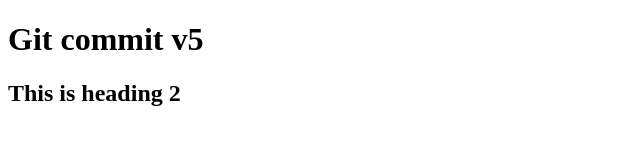
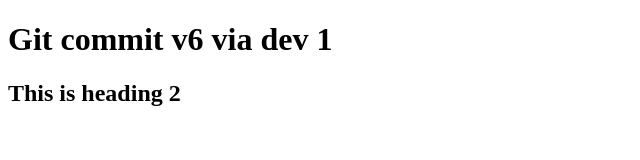
Before and after one commit to TiwterTJ/test-git, a plain HTML site: page index.html in a window 1280 px wide. Shown: the whole page, without its empty margins (0-640 px from the left). Drawn offline with Linux system fonts and the light colour scheme.

Commit message:
v6 via dev1

```diff
--- a/index.html
+++ b/index.html
@@ -6,7 +6,7 @@
     <title>Document</title>
 </head>
 <body>
-    <h1>Git commit v5</h1>
+    <h1>Git commit v6 via dev 1</h1>
     <h2>This is heading 2</h2>
 </body>
 </html>
```
